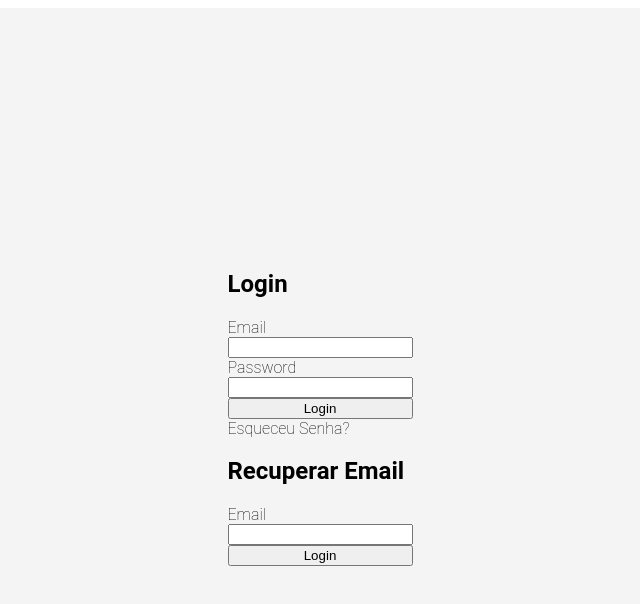
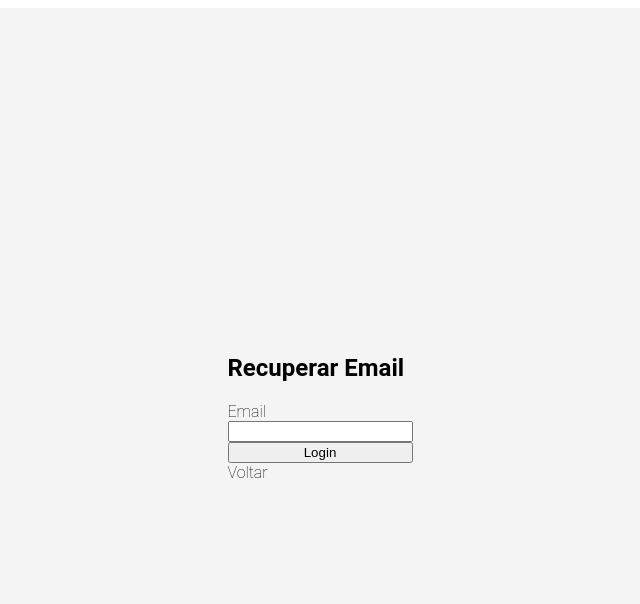
Before and after one commit to lucasito028/DiegoReact, a React (Vite) app: page / in a window 1280 px wide. Both pictures are taken after a click on the link "Esqueceu Senha?". Shown: the top 604 px of the page, without its empty margins (320-960 px from the left). Built offline with nearby package versions, Linux system fonts and the light colour scheme.

Commit message:
Melhorias

```diff
--- a/src/App.jsx
+++ b/src/App.jsx
@@ -39,6 +39,7 @@ export default function App() {
   useEffect(() => {
     if (autenticado) {
       document.title = pageTitle;
+
       const sessionTimeout = setTimeout(() => {
         setAutenticado(false);
         setSession('');
@@ -50,6 +51,7 @@ export default function App() {
       }, 15000);
 
       return () => clearTimeout(sessionTimeout);
+
     }
   }, [autenticado, pageTitle]);
 
--- a/src/Pages/Login.jsx
+++ b/src/Pages/Login.jsx
@@ -59,6 +59,13 @@ export default function Login({ onAuthenticated }) {
     <LoginForm>
       {!secondAuth ? (
         <div>
+          {forgotPassword ? (
+            <div className="popup">
+              <ForgotPassword onClose={showForgotPassword} onVerification={onAuthenticated} />
+              <a onClick={showForgotPassword}>Voltar</a>
+            </div>
+          ) : (
+            <div>
               <h2>Login</h2>
               <form onSubmit={handleSubmit}>
                 <div>
@@ -84,13 +91,10 @@ export default function Login({ onAuthenticated }) {
                   <a onClick={showForgotPassword}>Esqueceu Senha?</a>
                 </div>
               </form>
-
-          {forgotPassword && (
-            <div className="popup">
-              <ForgotPassword onClose={showForgotPassword} onVerification={onAuthenticated} />
             </div>
           )}
         </div>
+
       ) : (
         <div>
           <h2>Segundo Meio</h2>
```
Lines whose indentation alone changed are shown as unchanged.
